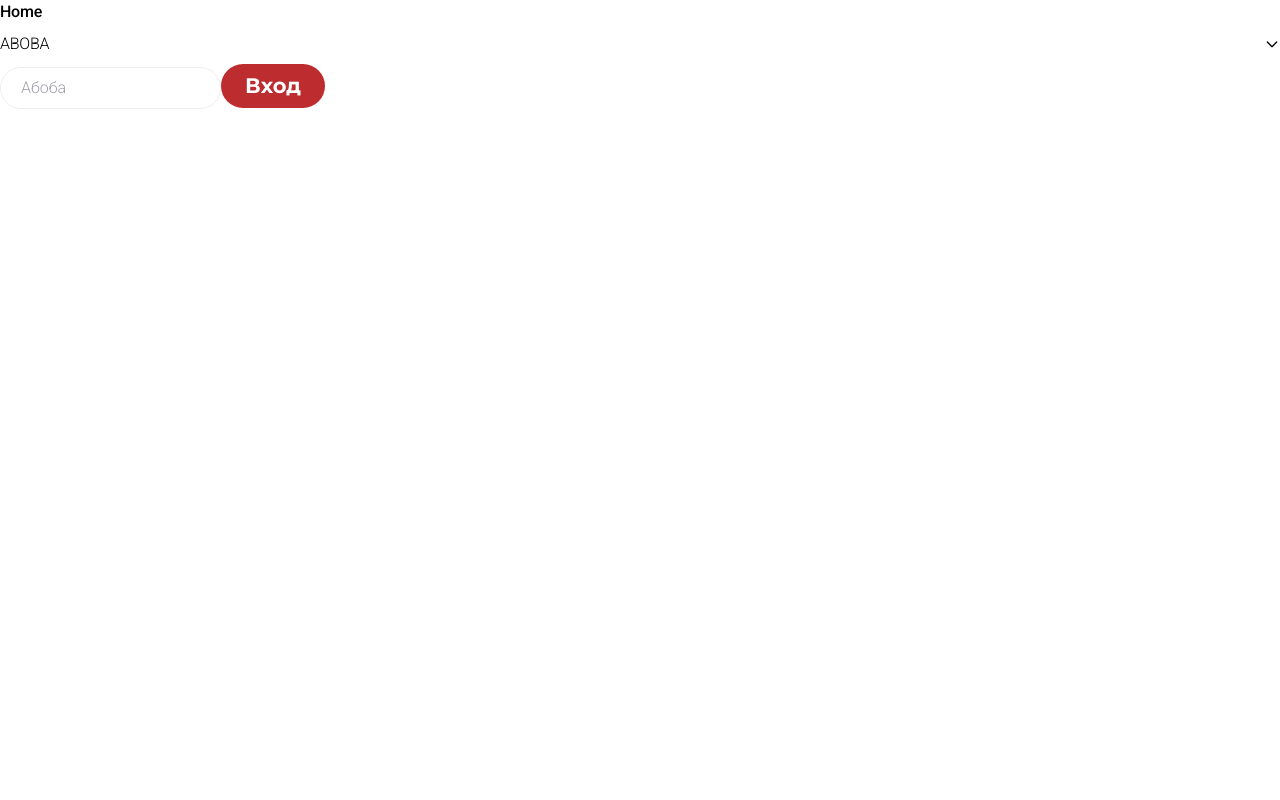
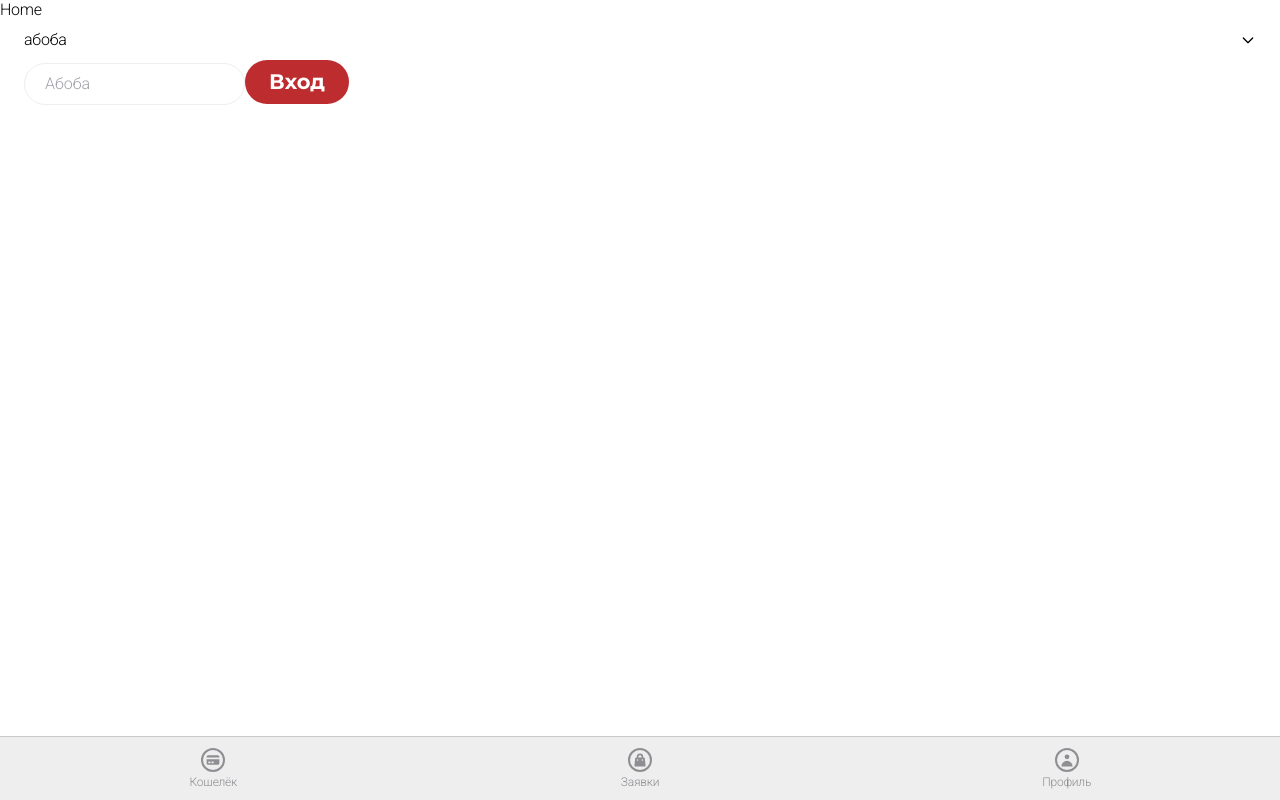
Before and after one commit to talkiiing-team/neeboo-client, a Vue app: page / in a window 1280 px wide. Built offline with nearby package versions, Linux system fonts and the light colour scheme.

Commit message:
Layout new components

```diff
--- a/src/App.vue
+++ b/src/App.vue
@@ -2,7 +2,15 @@
   <div>
     <router-link to="/">Home</router-link>
   </div>
-  <div class="container">
+  <div class="container px-6">
     <router-view />
   </div>
+  <NavBar />
 </template>
+<script>
+import NavBar from '@/components/NavBar.vue';
+
+export default {
+  components: { NavBar },
+};
+</script>
--- a/src/assets/styles/tailwind.pcss
+++ b/src/assets/styles/tailwind.pcss
@@ -36,7 +36,7 @@
 
 @layer base {
   html, body {
-    @apply font-roboto tracking-default;
+    @apply r2 tracking-default;
   }
   #app {
     @apply min-h-full;
--- /dev/null
+++ b/src/components/NavBar.vue
@@ -0,0 +1,39 @@
+<template>
+  <div
+    class="
+      fixed bottom-0 left-0 w-full h-16 bg-gray-light border-t-1 border-gray-darker
+      grid grid-cols-3 items-center
+    "
+  >
+    <NavBarItem link-to="/wallet">
+      <template v-slot:icon>
+        <CreditCardIcon />
+      </template>
+      <template v-slot:label>Кошелёк</template>
+    </NavBarItem>
+    <NavBarItem link-to="/requests">
+      <template v-slot:icon>
+        <ShoppingBagIcon />
+      </template>
+      <template v-slot:label>Заявки</template>
+    </NavBarItem>
+    <NavBarItem link-to="/profile">
+      <template v-slot:icon>
+        <UserIcon />
+      </template>
+      <template v-slot:label>Профиль</template>
+    </NavBarItem>
+  </div>
+</template>
+
+<script>
+import NavBarItem from '@/components/NavBarItem.vue';
+import { UserIcon, ShoppingBagIcon, CreditCardIcon } from '@heroicons/vue/solid';
+
+export default {
+  name: 'NavBar',
+  components: {
+    NavBarItem, UserIcon, ShoppingBagIcon, CreditCardIcon,
+  },
+};
+</script>
--- /dev/null
+++ b/src/components/NavBarItem.vue
@@ -0,0 +1,38 @@
+<template>
+  <router-link
+    :to="linkTo"
+    class="
+      cursor-pointer select-none transition-colors duration-200
+      flex flex-col items-center gap-y-1
+    "
+    :class="{
+      'text-gray-dark hover:text-gray-darkest': !selected,
+      'text-red': selected,
+    }"
+  >
+    <div class="w-6 h-6 p-0.5 rounded-full border-2"><slot name="icon"></slot></div>
+    <div class="r1"><slot name="label"></slot></div>
+  </router-link>
+</template>
+
+<script>
+import { computed } from 'vue';
+import { useRoute } from 'vue-router';
+
+export default {
+  name: 'NavBarItem',
+  props: {
+    linkTo: {
+      type: String,
+      required: true,
+    },
+  },
+  setup(props) {
+    const route = useRoute();
+    const selected = computed(() => route.path.match(new RegExp(`^${props.linkTo}`)));
+    return {
+      selected,
+    };
+  },
+};
+</script>
--- a/src/components/VInput.vue
+++ b/src/components/VInput.vue
@@ -5,7 +5,8 @@
     @input="handleInput"
     class="
       rounded-full border-box px-5 py-2.5 border-gray-light border-1 outline-none r2 text-black
-      placeholder:text-gray-light hover:border-gray-darker transition-colors duration-200
+      placeholder:text-gray-light hover:border-gray-darker focus:border-gray-darker
+      transition-colors duration-200
     "
   />
 </template>
--- a/src/components/VSelect.vue
+++ b/src/components/VSelect.vue
@@ -1,30 +1,43 @@
 <template>
   <div class="
-    w-full
+    w-full relative
   ">
     <div class="
-      flex flex-row justify-between items-center py-2.5 cursor-pointer
+      flex flex-row justify-between items-center py-2.5 cursor-pointer relative z-10
     " @click="toggle">
       <div class="r2">
-        <template v-if="modelValue">{{ modelValue.display }}</template>
-        <template v-else>{{ options[0].display }}</template>
+        {{ selectedDisplay }}
       </div>
       <ChevronDownIcon class="h-4 w-4 transform transition-transform duration-300" :class="{
         'rotate-180': toggled,
       }"/>
     </div>
-    <div v-if="toggled" :class="{
-      'shadow-md': toggled,
-    }">
-      <div v-for="option in options" :key="option">
-        <div @click="select(option)" class="r2">{{ option.display }}</div>
+    <transition name="fade">
+      <div
+        v-if="toggled"
+        class="
+          -mx-6 grid grid-flow-row absolute top-0 left-0 pt-10 bg-white shadow-outer
+        "
+        :style="{
+          width: 'calc(100% + 3rem)',
+        }"
+      >
+        <div
+          v-for="{ value, display } in trimmedList"
+          :key="value"
+          class="
+            px-6 py-2.5 r2 select-none cursor-pointer hover:bg-gray-light
+            transition-colors duration-200
+          "
+          @click="select(value)"
+        >{{ display }}</div>
       </div>
-    </div>
+    </transition>
   </div>
 </template>
 
 <script>
-import { ref } from 'vue';
+import { computed, ref } from 'vue';
 import { ChevronDownIcon } from '@heroicons/vue/outline';
 
 export default {
@@ -39,22 +52,44 @@ export default {
       required: true,
     },
     modelValue: {
-      type: Object,
+      // code_value
+      type: String,
     },
   },
-  setup(_, { emit }) {
+  setup(props, { emit }) {
     const toggled = ref(false);
 
     const toggle = () => { toggled.value = !toggled.value; };
-    const select = (option) => { emit('update:modelValue', option); };
+    const select = (option) => {
+      emit('update:modelValue', option);
+      toggle();
+    };
+    const selectedDisplay = computed(
+      () => props.options.find(({ value }) => value === props.modelValue).display,
+    );
+    const trimmedList = computed(
+      () => props.options.filter(({ value }) => value !== props.modelValue),
+    );
 
-    const handleInput = (e) => emit('update:modelValue', e.target.value);
     return {
-      handleInput,
       toggle,
       toggled,
       select,
+      selectedDisplay,
+      trimmedList,
     };
   },
 };
 </script>
+
+<style>
+.fade-enter-active,
+.fade-leave-active {
+  transition: opacity 0.2s ease;
+}
+
+.fade-enter-from,
+.fade-leave-to {
+  opacity: 0;
+}
+</style>
--- a/src/views/Home.vue
+++ b/src/views/Home.vue
@@ -1,24 +1,14 @@
 <template>
-  <div>
-    <VSelect :options="[
-      {
-        display: 'ABOBA',
-        value: 'big_aboba',
-      },
-      {
-        display: 'абоба',
-        value: 'russian_aboba',
-      },
-    ]" :placeholder="'Выбери абобу'"></VSelect>
-    <VInput placeholder="Абоба"/>
-    <VButton tag="button">Вход</VButton>
-  </div>
+  <VSelect :options="selectOptions" v-model="selected"></VSelect>
+  <VInput placeholder="Абоба"/>
+  <VButton tag="button">Вход</VButton>
 </template>
 
 <script>
 import VButton from '@/components/VButton.vue';
 import VInput from '@/components/VInput.vue';
 import VSelect from '@/components/VSelect.vue';
+import { ref } from 'vue';
 
 export default {
   name: 'Home',
@@ -27,5 +17,20 @@ export default {
     VInput,
     VSelect,
   },
+  setup() {
+    const selectOptions = [{
+      display: 'ABOBA',
+      value: 'big_aboba',
+    },
+    {
+      display: 'абоба',
+      value: 'russian_aboba',
+    }];
+    const selected = ref('russian_aboba');
+    return {
+      selectOptions,
+      selected,
+    };
+  },
 };
 </script>
--- a/tailwind.config.js
+++ b/tailwind.config.js
@@ -18,9 +18,12 @@ module.exports = {
     colors: {
       red: '#BD2D2F',
       white: '#FFF',
+      black: '#000',
       gray: {
         light: '#EEE',
         darker: '#C9C9C9',
+        dark: '#8E8E93',
+        darkest: '#444',
       },
     },
     letterSpacing: {
@@ -34,6 +37,7 @@ module.exports = {
     },
     boxShadow: {
       inner: 'inset 0px 4px 4px rgba(0, 0, 0, 0.25)',
+      outer: '0px 4px 4px rgba(0, 0, 0, 0.25)',
     },
     extend: {
       borderWidth: {
```
